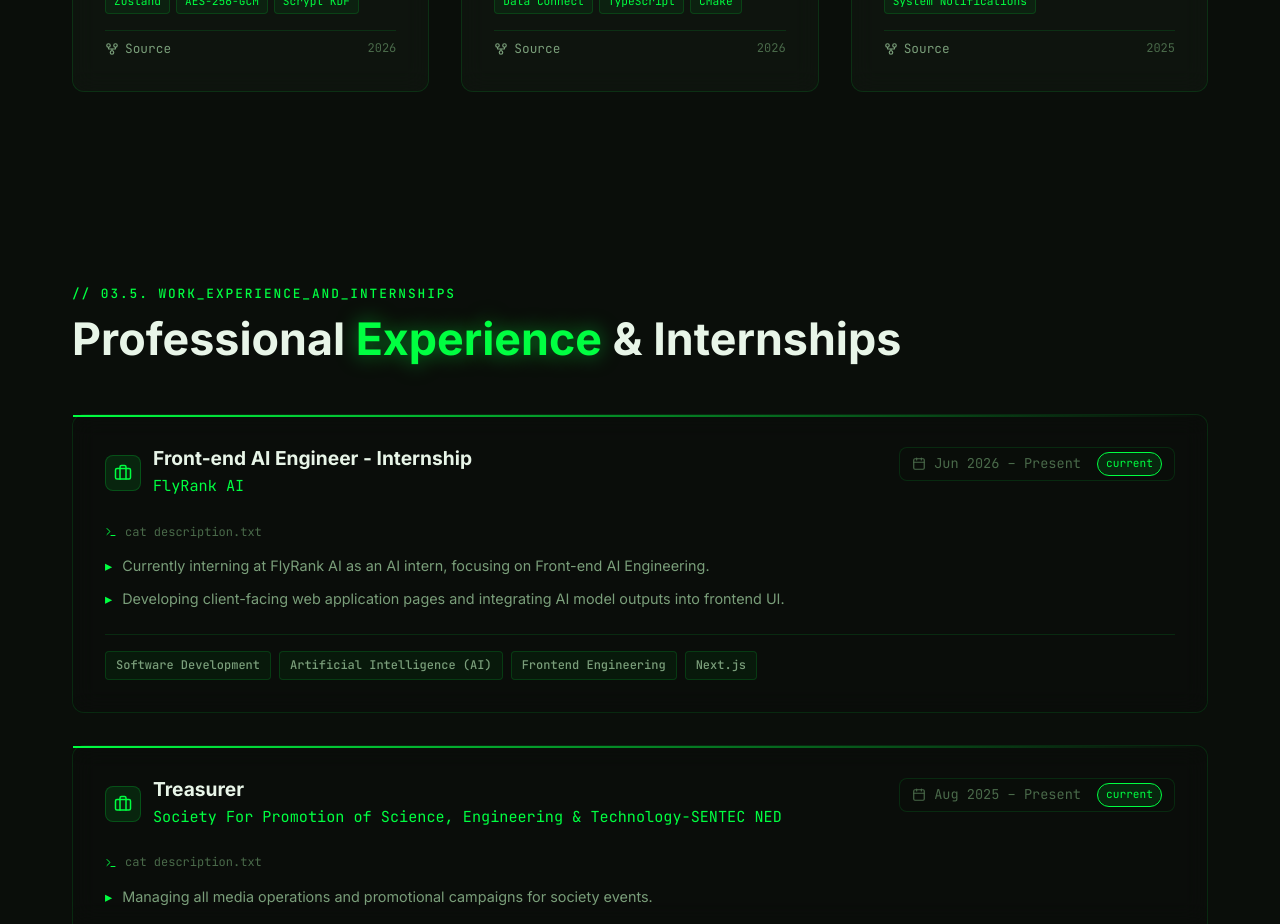
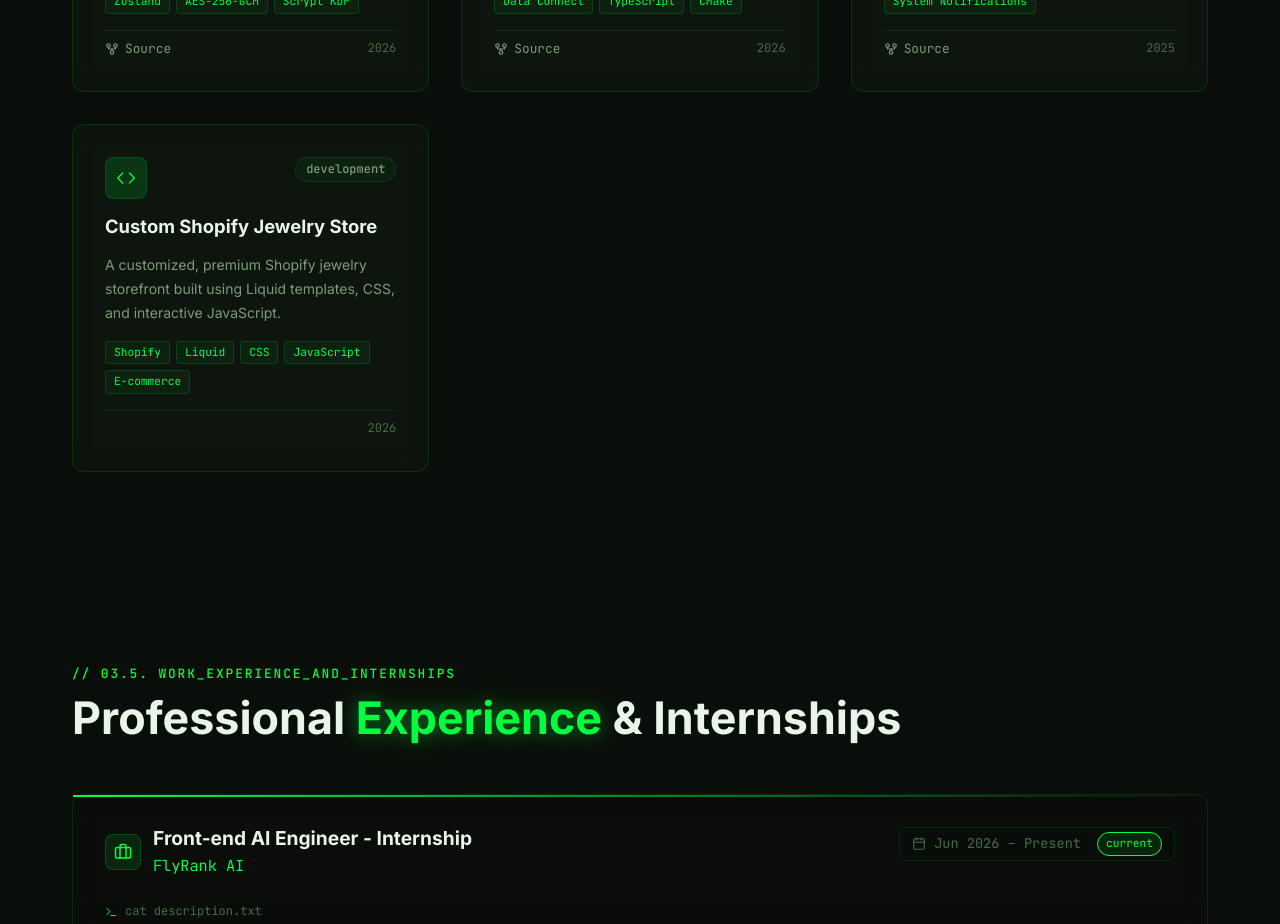
Before and after one commit to Mohidkhan222006/Personal-Portfolio, a Next.js app in the folder portfolio/: page / in a window 1280 px wide. Shown: the part 4720-5644 px from the top of the page. Built offline with nearby package versions, Linux system fonts and the light colour scheme.

Commit message:
Add Custom Shopify Jewelry Store project to portfolio

```diff
--- a/portfolio/src/data/projects.data.ts
+++ b/portfolio/src/data/projects.data.ts
@@ -98,4 +98,17 @@ export const projects: Project[] = [
     featured: true,
     year: 2025,
   },
+  {
+    slug: 'perma-website',
+    title: 'Custom Shopify Jewelry Store',
+    description:
+      'A customized, premium Shopify jewelry storefront built using Liquid templates, CSS, and interactive JavaScript.',
+    longDescription:
+      'Redesigned and customized a premium e-commerce Shopify storefront for a jewelry brand (Perma). Developed custom Liquid sections and snippets, optimized mobile-first layouts, integrated responsive custom accordions, and streamlined navigation structures using custom CSS and JavaScript to enhance user conversion.',
+    tags: ['development'],
+    techStack: ['Shopify', 'Liquid', 'CSS', 'JavaScript', 'E-commerce'],
+    imageUrl: '/assets/images/perma-website.png',
+    featured: true,
+    year: 2026,
+  },
 ];
```
